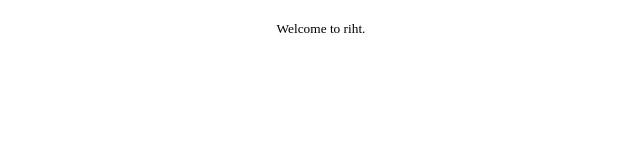
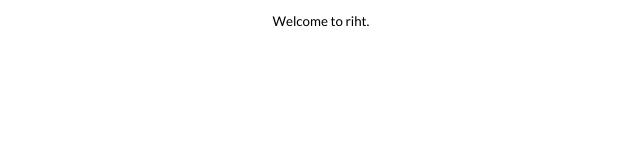
Before and after one commit to schramm-famm/me-you, a Vue app: page /conversations in a window 1280 px wide. Shown: the top 160 px of the page, without its empty margins (319-959 px from the left). Built offline with nearby package versions, Linux system fonts and the light colour scheme.

Commit message:
Add custom styling and font

```diff
--- a/public/index.html
+++ b/public/index.html
@@ -4,6 +4,8 @@
     <meta charset="utf-8">
     <meta http-equiv="X-UA-Compatible" content="IE=edge">
     <meta name="viewport" content="width=device-width,initial-scale=1.0">
+    <link href="https://fonts.googleapis.com/css?family=Lato:400,400i,900,900i&display=swap" rel="stylesheet">
+    <link rel="stylesheet" href="/stylesheets/riht.css">
     <link rel="icon" href="<%= BASE_URL %>favicon.ico">
     <title><%= htmlWebpackPlugin.options.title %></title>
   </head>
--- /dev/null
+++ b/public/stylesheets/riht.css
@@ -0,0 +1,16 @@
+* {
+  box-sizing: border-box;
+  font-family: 'Lato', sans-serif;
+}
+
+html,
+body {
+  height: 100%;
+  margin: 0px;
+}
+
+#app {
+  display: flex;
+  height: 100%;
+  min-height: 100%;
+}
```
